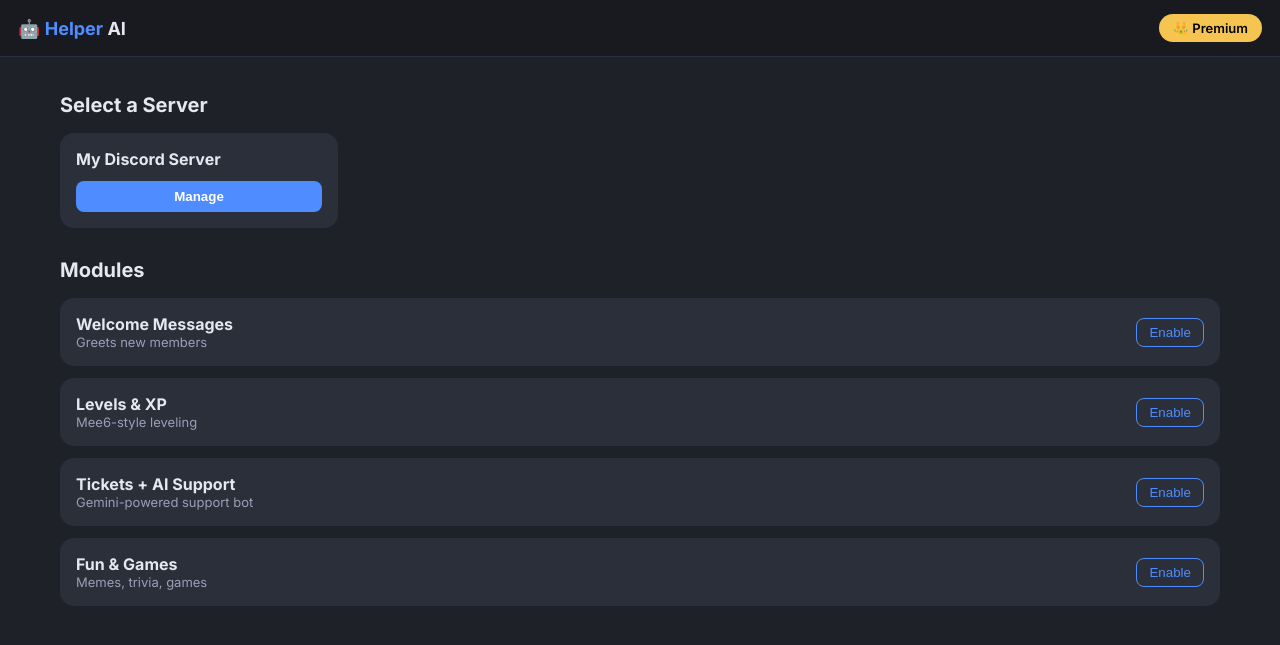
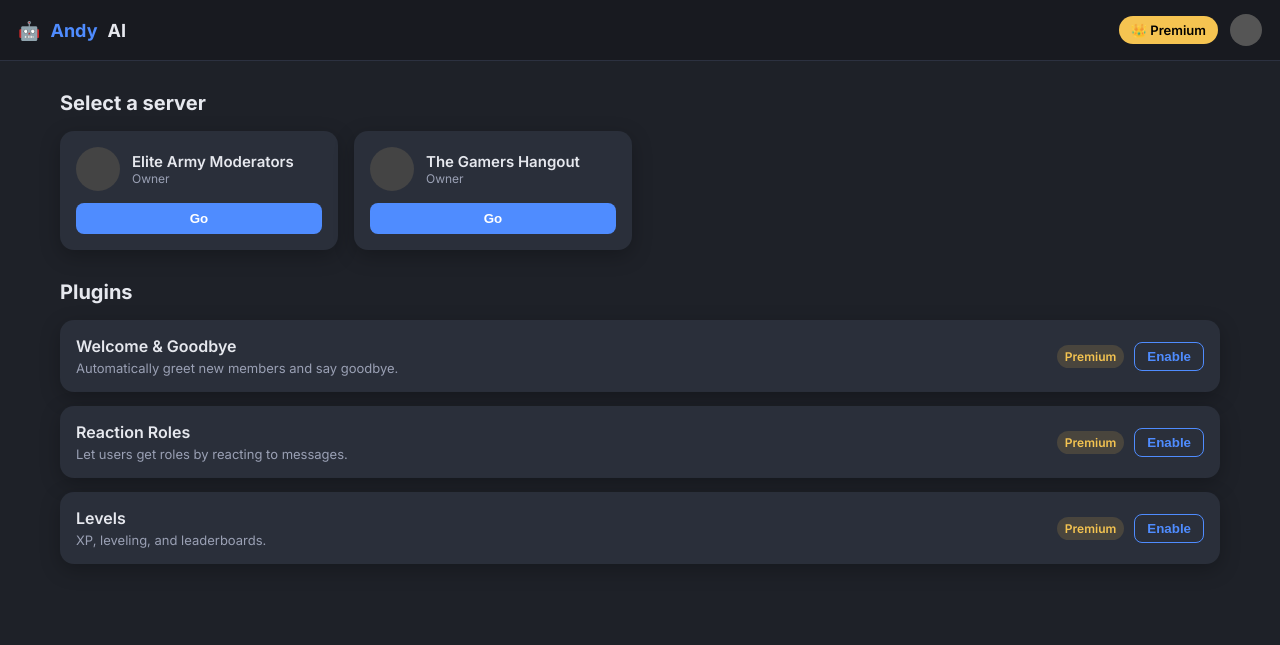
Before and after one commit to Unknownboy627/Ai-helper-, a Flask app: page / in a window 1280 px wide. Shown: the top 645 px of the page. Run offline with Flask 3, Linux system fonts and the light colour scheme.

Commit message:
Rename Helper AI to Andy AI in dashboard.html

```diff
--- a/dashboard/templates/dashboard.html
+++ b/dashboard/templates/dashboard.html
@@ -1,12 +1,9 @@
-<!DOCTYPE html>
-<html lang="en">
+<!DOCTYPE html><html lang="en">
 <head>
   <meta charset="UTF-8" />
   <meta name="viewport" content="width=device-width, initial-scale=1.0" />
-  <title>Helper AI Dashboard</title>
-
+  <title>Andy AI Dashboard</title>
   <link href="https://fonts.googleapis.com/css2?family=Inter:wght@400;500;600;700&display=swap" rel="stylesheet">
-
   <style>
     :root {
       --bg: #1e2128;
@@ -16,9 +13,7 @@
       --text: #e6e8ee;
       --muted: #9aa0b4;
       --premium: #f5c451;
-    }
-
-    * { box-sizing: border-box; }
+    }* { box-sizing: border-box; }
 
 body {
   margin: 0;
@@ -27,6 +22,7 @@
   color: var(--text);
 }
 
+/* Top Bar */
 .topbar {
   background: var(--bg-dark);
   padding: 14px 18px;
@@ -37,6 +33,9 @@
 }
 
 .brand {
+  display: flex;
+  align-items: center;
+  gap: 10px;
   font-weight: 700;
   font-size: 18px;
 }
@@ -45,15 +44,29 @@
   color: var(--accent);
 }
 
+.top-actions {
+  display: flex;
+  align-items: center;
+  gap: 12px;
+}
+
 .premium-btn {
   background: var(--premium);
   color: #000;
-      padding: 6px 14px;
+  padding: 6px 12px;
   border-radius: 20px;
   font-size: 13px;
   font-weight: 600;
 }
 
+.avatar {
+  width: 32px;
+  height: 32px;
+  border-radius: 50%;
+  background: #555;
+}
+
+/* Layout */
 .container {
   padding: 20px;
   max-width: 1200px;
@@ -61,10 +74,11 @@
 }
 
 h2 {
-      margin: 16px 0;
+  margin: 10px 0 16px;
   font-size: 20px;
 }
 
+/* Server Grid */
 .server-grid {
   display: grid;
   grid-template-columns: repeat(auto-fill, minmax(220px, 1fr));
@@ -78,16 +92,48 @@
   display: flex;
   flex-direction: column;
   gap: 12px;
+  box-shadow: 0 6px 20px rgba(0,0,0,0.25);
+}
+
+.server-header {
+  display: flex;
+  align-items: center;
+  gap: 12px;
+}
+
+.server-icon {
+  width: 44px;
+  height: 44px;
+  border-radius: 50%;
+  background: #444;
+}
+
+.server-name {
+  font-weight: 600;
+  font-size: 15px;
+}
+
+.server-role {
+  font-size: 12px;
+  color: var(--muted);
 }
 
 .server-btn {
+  margin-top: auto;
   background: var(--accent);
-      color: white;
+  color: #fff;
   border: none;
-      padding: 8px;
+  padding: 8px 0;
   border-radius: 8px;
   font-weight: 600;
   cursor: pointer;
+}
+
+/* Plugins */
+.plugin-list {
+  display: flex;
+  flex-direction: column;
+  gap: 14px;
 }
 
 .plugin {
@@ -97,7 +143,37 @@
   display: flex;
   justify-content: space-between;
   align-items: center;
-      margin-bottom: 12px;
+  box-shadow: 0 6px 20px rgba(0,0,0,0.25);
+}
+
+.plugin-info {
+  display: flex;
+  flex-direction: column;
+  gap: 4px;
+}
+
+.plugin-title {
+  font-weight: 600;
+}
+
+.plugin-desc {
+  font-size: 13px;
+  color: var(--muted);
+}
+
+.plugin-actions {
+  display: flex;
+  align-items: center;
+  gap: 10px;
+}
+
+.premium-tag {
+  background: rgba(245,196,81,0.15);
+  color: var(--premium);
+  padding: 4px 8px;
+  border-radius: 12px;
+  font-size: 12px;
+  font-weight: 600;
 }
 
 .enable-btn {
@@ -106,63 +182,88 @@
   color: var(--accent);
   padding: 6px 12px;
   border-radius: 8px;
+  font-weight: 600;
   cursor: pointer;
 }
+
+/* Mobile */
+@media (max-width: 600px) {
+  .topbar { padding: 12px; }
+  h2 { font-size: 18px; }
+}
+
   </style>
 </head>
-
-<body>
-
-  <div class="topbar">
-    <div class="brand">🤖 <span>Helper</span> AI</div>
+<body>  <!-- Top Bar -->  <div class="topbar">
+    <div class="brand">🤖 <span>Andy</span> AI</div>
+    <div class="top-actions">
       <div class="premium-btn">👑 Premium</div>
+      <div class="avatar"></div>
+    </div>
+  </div>  <div class="container"><!-- Servers -->
+<h2>Select a server</h2>
+<div class="server-grid">
+  <div class="server-card">
+    <div class="server-header">
+      <div class="server-icon"></div>
+      <div>
+        <div class="server-name">Elite Army Moderators</div>
+        <div class="server-role">Owner</div>
+      </div>
+    </div>
+    <button class="server-btn">Go</button>
   </div>
 
-  <div class="container">
-
-    <h2>Select a Server</h2>
-    <div class="server-grid">
   <div class="server-card">
-        <strong>My Discord Server</strong>
-        <button class="server-btn">Manage</button>
+    <div class="server-header">
+      <div class="server-icon"></div>
+      <div>
+        <div class="server-name">The Gamers Hangout</div>
+        <div class="server-role">Owner</div>
+      </div>
+    </div>
+    <button class="server-btn">Go</button>
   </div>
 </div>
 
-    <h2 style="margin-top:30px;">Modules</h2>
+<!-- Plugins -->
+<h2 style="margin-top:30px;">Plugins</h2>
+<div class="plugin-list">
 
   <div class="plugin">
-      <div>
-        <strong>Welcome Messages</strong>
-        <div style="font-size:13px;color:#9aa0b4;">Greets new members</div>
+    <div class="plugin-info">
+      <div class="plugin-title">Welcome & Goodbye</div>
+      <div class="plugin-desc">Automatically greet new members and say goodbye.</div>
     </div>
+    <div class="plugin-actions">
+      <div class="premium-tag">Premium</div>
       <button class="enable-btn">Enable</button>
+    </div>
   </div>
 
   <div class="plugin">
-      <div>
-        <strong>Levels & XP</strong>
-        <div style="font-size:13px;color:#9aa0b4;">Mee6-style leveling</div>
+    <div class="plugin-info">
+      <div class="plugin-title">Reaction Roles</div>
+      <div class="plugin-desc">Let users get roles by reacting to messages.</div>
     </div>
+    <div class="plugin-actions">
+      <div class="premium-tag">Premium</div>
       <button class="enable-btn">Enable</button>
+    </div>
   </div>
 
   <div class="plugin">
-      <div>
-        <strong>Tickets + AI Support</strong>
-        <div style="font-size:13px;color:#9aa0b4;">Gemini-powered support bot</div>
+    <div class="plugin-info">
+      <div class="plugin-title">Levels</div>
+      <div class="plugin-desc">XP, leveling, and leaderboards.</div>
     </div>
+    <div class="plugin-actions">
+      <div class="premium-tag">Premium</div>
       <button class="enable-btn">Enable</button>
     </div>
-
-    <div class="plugin">
-      <div>
-        <strong>Fun & Games</strong>
-        <div style="font-size:13px;color:#9aa0b4;">Memes, trivia, games</div>
-      </div>
-      <button class="enable-btn">Enable</button>
   </div>
 
 </div>
 
-</body>
+  </div></body>
   </html>
```
Lines whose indentation alone changed are shown as unchanged.
